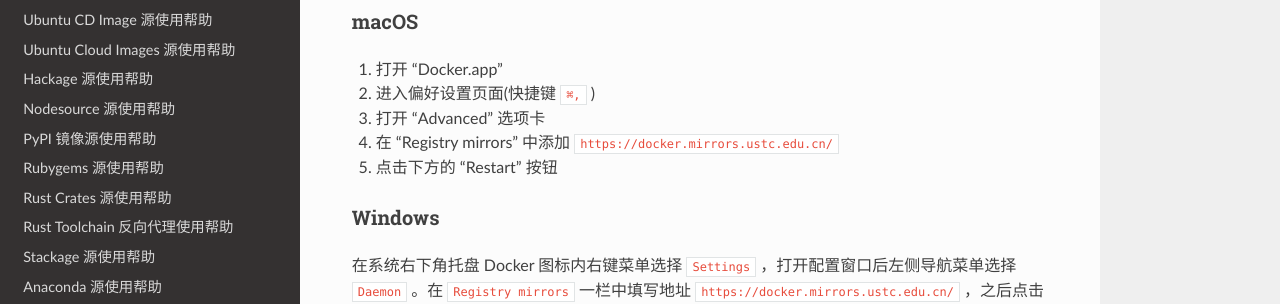
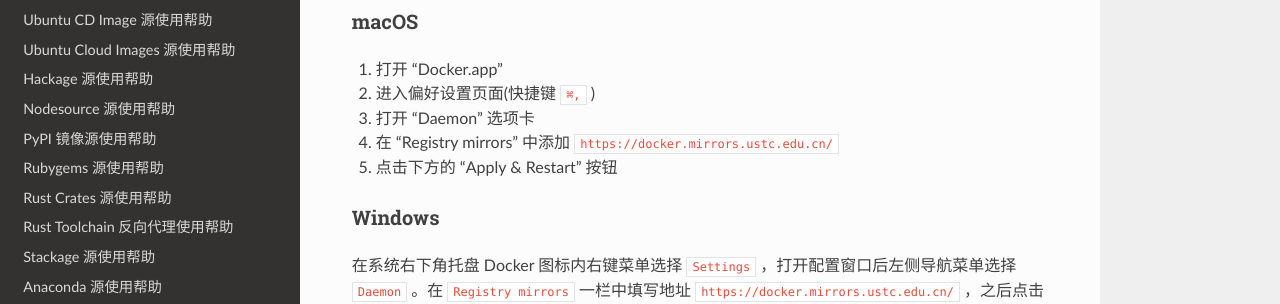
Before and after one commit to ustclug/mirrorhelp, a Sphinx documentation site: the page built from source/dockerhub.rst, in a window 1280 px wide and 900 px high, scrolled down 878 px. Shown: the part 149-453 px from the top of the window. Built offline with Sphinx 7.4.7 and the Read the Docs theme 2.0.0, drawn with Linux system fonts in a browser that asks for light colours; pages that are not in the unit, such as notebooks, are missing from menus.

Commit message:
修改 macos 配置 Docker-Hub 源的步骤 (#117)

```diff
--- a/source/dockerhub.rst
+++ b/source/dockerhub.rst
@@ -49,9 +49,9 @@ macOS
 
 1. 打开 "Docker.app"
 2. 进入偏好设置页面(快捷键 ``⌘,`` )
-3. 打开 "Advanced" 选项卡
+3. 打开 "Daemon" 选项卡
 4. 在 "Registry mirrors" 中添加 ``https://docker.mirrors.ustc.edu.cn/``
-5. 点击下方的 "Restart" 按钮
+5. 点击下方的 "Apply & Restart" 按钮
 
 Windows
 -------
```
